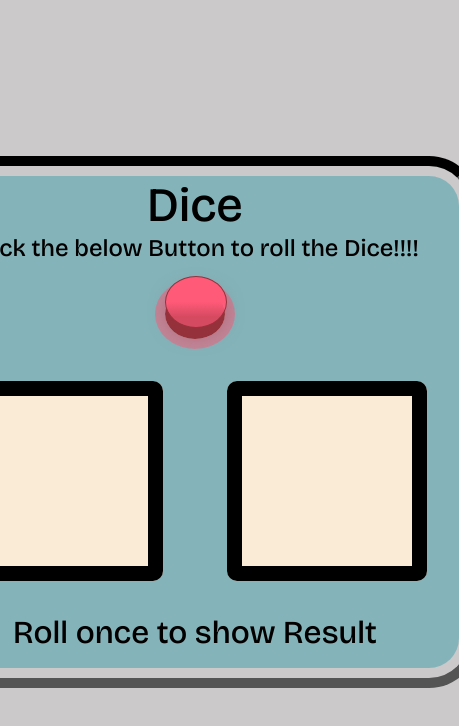
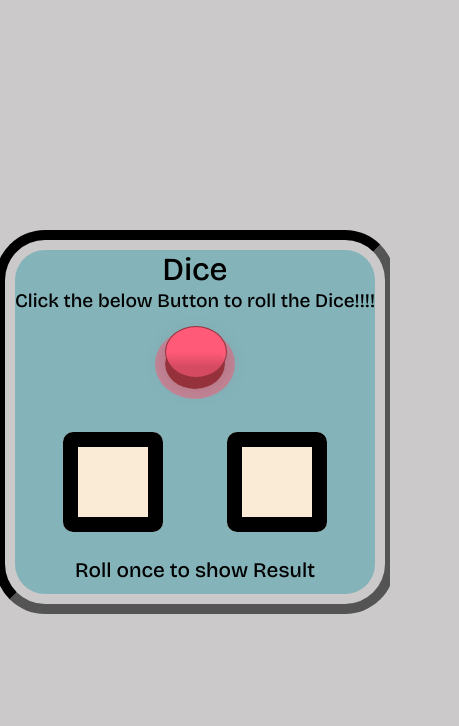
Before and after one commit to manojvs17/dice-roll, a plain HTML site: page index.html in a window 390 px wide. Shown: the whole page, 459 px wide, since content can reach past the window. Drawn offline with nearby package versions, Linux system fonts and the light colour scheme.

Commit message:
added responsiveness

```diff
--- a/dice.css
+++ b/dice.css
@@ -133,3 +133,19 @@ body{
   transform: translateY(0%);
   box-shadow: 0 0;
 }
+
+@media screen and (max-width:650px) {
+    #left-dice,#right-dice{
+        height: 100px;
+        width: 100px;
+    }
+    .headingContainer>h1{
+        font-size: 2em;
+    }
+    .headingContainer>p{
+        font-size: 1.2em;
+    }
+    #diceResult{
+        font-size: 1.3em;
+    }
+}
```
